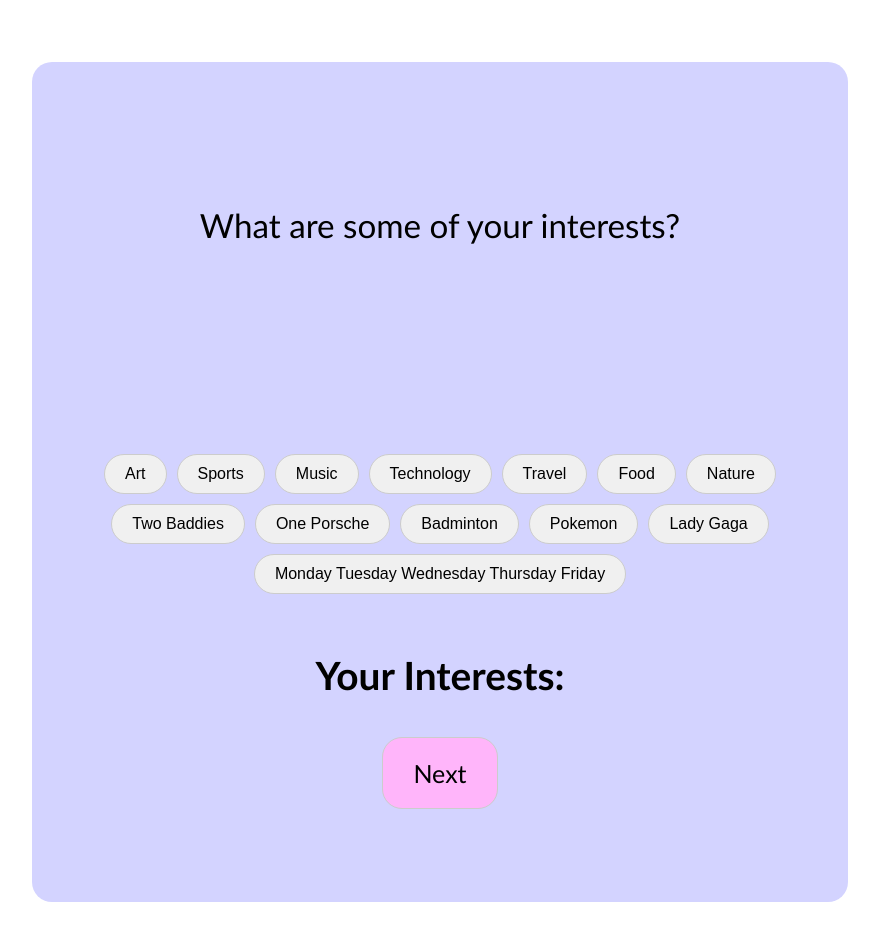
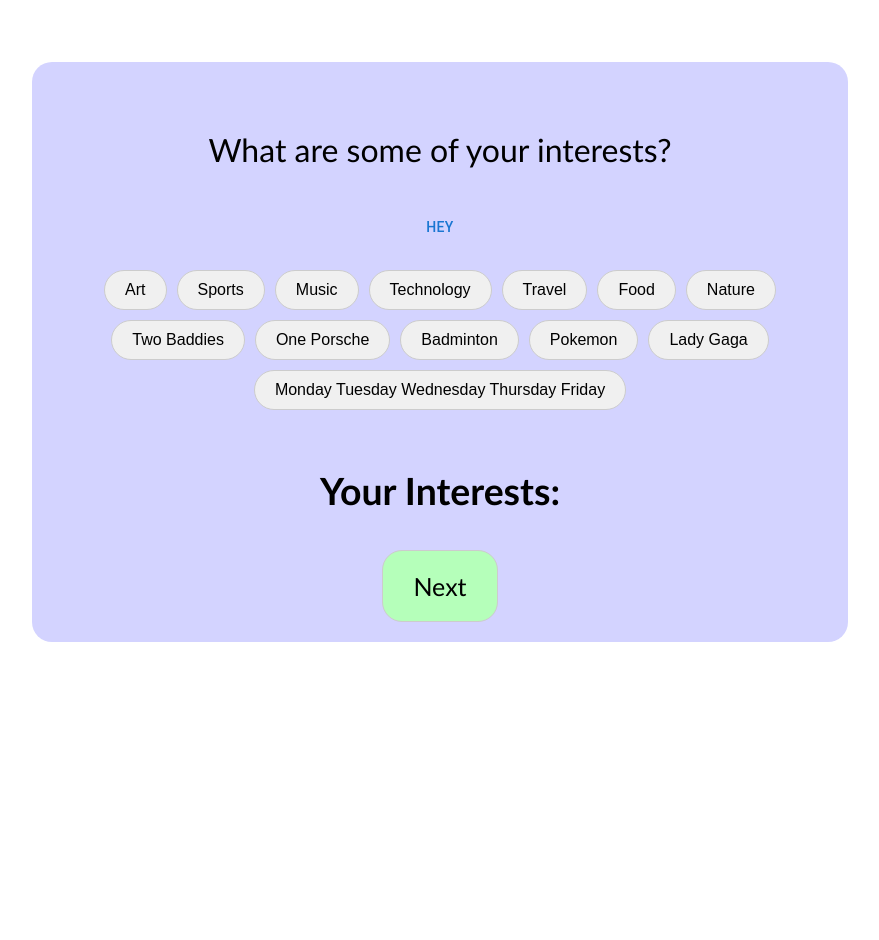
Before and after one commit to AndyNguwin/GiftGivr, a React (Vite) app: page /Interests in a window 1280 px wide. Shown: the top 940 px of the page, without its empty margins (200-1079 px from the left). After the commit the page ends 800 px from the top, so only its background shows below. Built offline with nearby package versions, Linux system fonts and the light colour scheme.

Commit message:
Starting input stuff

```diff
--- a/src/pages/Interests.css
+++ b/src/pages/Interests.css
@@ -7,7 +7,7 @@ body {
 }
 
 .logo {
-    height: 6em;
+    height: 0em;
     padding: 1.5em;
     will-change: filter;
     transition: filter 300ms;
@@ -21,12 +21,12 @@ body {
     flex-direction: column;
     justify-content: center;
     padding: 20px;
-    height: 100vh;
     background-color: #d3d3ff;
     border-radius: 20px;
 }
 
-
+/* -------------------------------------- */
+/* Tags */
 
 .tags-container {
     display: flex;
@@ -76,17 +76,18 @@ body {
 
 #input {
     position: relative;
+    padding: 25px;
 }
 
 .h1 {
-    font-size: 33.2px;
+    font-size: 32px;
     font-family:'Gill Sans', 'Gill Sans MT', Calibri, 'Trebuchet MS', sans-serif;
 }
 
 #next {
     padding: 20px 30px;
     font-size: 16px;
-    background-color: #ffb5fa;
+    background-color: #b5ffba;
     border: 1px solid #ccc;
     border-radius: 20px;
     cursor: pointer;
--- a/src/pages/Interests.tsx
+++ b/src/pages/Interests.tsx
@@ -1,7 +1,7 @@
 // WishList.tsx
 //
 // import { Routes, Route, Link } from 'react-router-dom';
-// import { Button } from '@mui/material';
+import { Button } from '@mui/material';
 import './Interests.css';
 
 import { useState } from 'react';
@@ -11,6 +11,7 @@ function Interests() {
     // The Select your interests thing
     const [interests, setInterests] = useState<string[]>([]);
     const availableTags = ['Art', 'Sports', 'Music', 'Technology', 'Travel', 'Food', 'Nature', 'Two Baddies', 'One Porsche', 'Badminton', 'Pokemon', 'Lady Gaga', 'Monday Tuesday Wednesday Thursday Friday'];
+    const [newtag, setNewtag] = useState('');
 
     // Function for when you click on each tag
     const handleTagClick = (tag: string) => {
@@ -30,6 +31,10 @@ function Interests() {
                 <div className='logo'>
                     What are some of your interests?
                 </div>
+
+                <div id='input'> <Button>
+                    Hey
+                </Button></div>
 
                 <div className='tags-container'>
                 {availableTags.map((tag) => (
```
